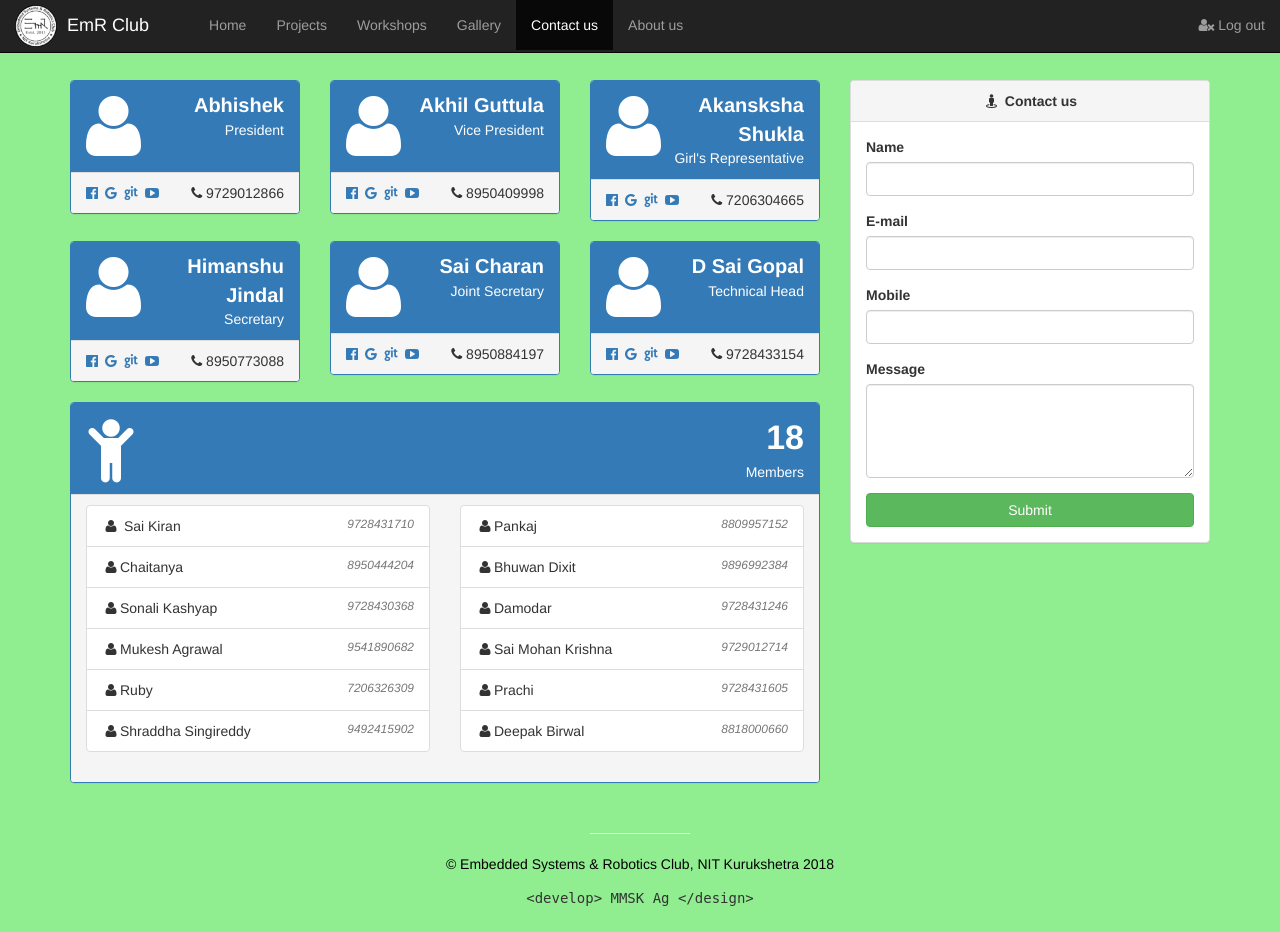
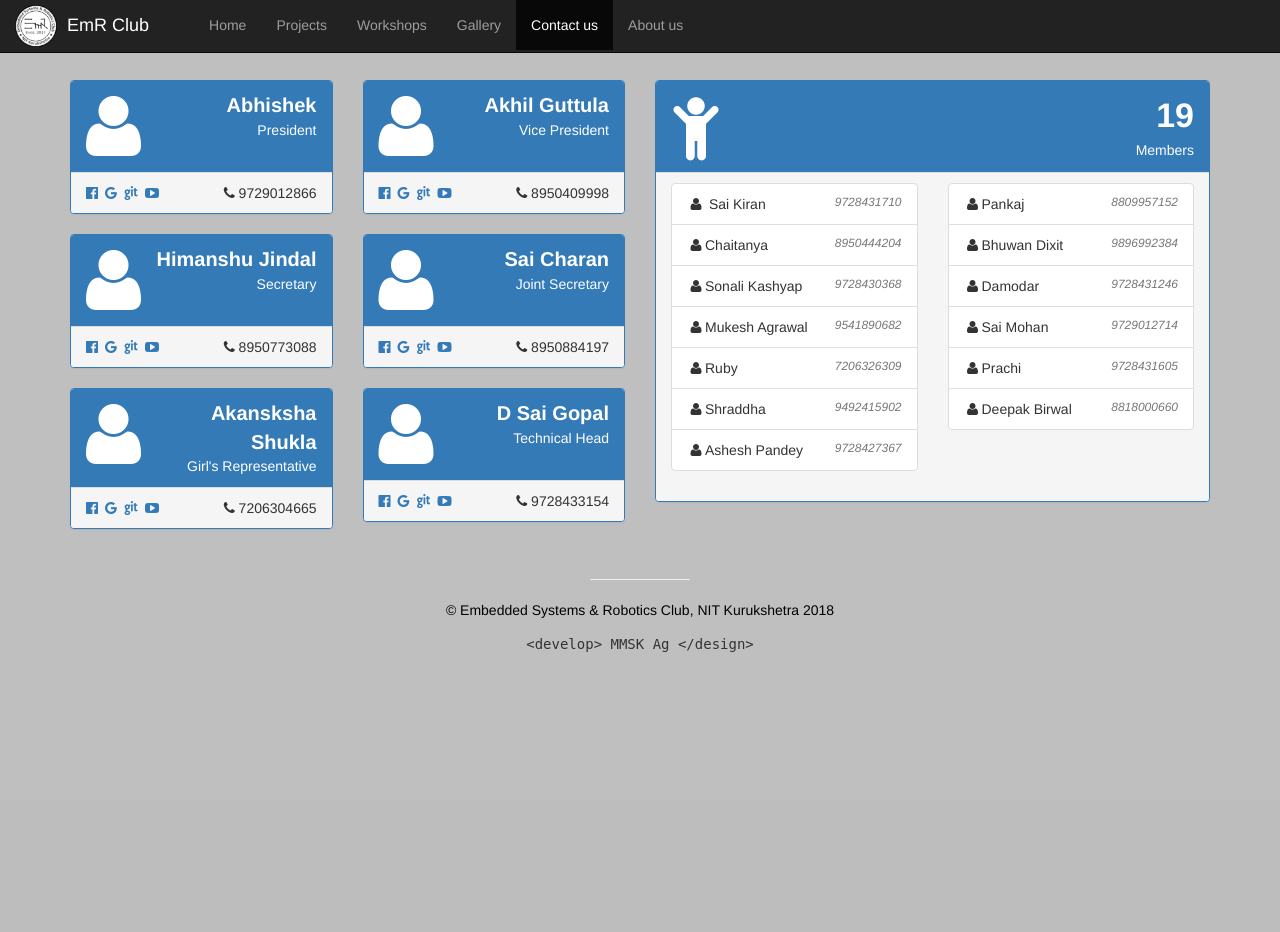
Before and after one commit to akhil-code/emr-website-php, a PHP site: page /pages/contactus.php in a window 1280 px wide. After the commit the page ends 652 px from the top, so only its background shows below. Run offline with PHP 8.4, Linux system fonts and the light colour scheme.

Commit message:
updated contactus page theme

```diff
--- a/pages/contactus.php
+++ b/pages/contactus.php
@@ -41,7 +41,7 @@
     </style>
   </head>
 
-  <body style="background-color:#90EE90">
+  <body style="background-color:#bfbfbf">
     <nav class="navbar navbar-inverse navbar-fixed-top">
       <div class="container-fluid">
         <img align="left" style="margin-top:5px;margin-bottom:5px;margin-right:10px;" src="../img/icon.png" alt="logo" height="42" width="42">
@@ -62,10 +62,6 @@
             <li class="active"><a href="#">Contact us</a></li>
             <li><a href="viewGraphs.php">About us</a></li>
           </ul>
-
-          <ul class="nav navbar-nav navbar-right">
-            <li><a href="adminLogin.php"><span class="fa fa-user-times"></span>  Log out</a></li>
-          </ul>
         </div>
       </div>
     </nav>
@@ -74,12 +70,12 @@
     <div class="container">
 
       <div class="row">
-        <div class="col-lg-8">
+        <div class="col-lg-6">
           <!-- row 1 -->
           <div class="row">
 
             <!-- panel starting -->
-            <div class="col-lg-4 col-md-6">
+            <div class="col-lg-6 col-md-6">
               <div class="panel panel-primary">
                 <div class="panel-heading">
                   <div class="row">
@@ -105,7 +101,7 @@
             <!-- panel ending -->
 
             <!-- panel starting -->
-            <div class="col-lg-4 col-md-6">
+            <div class="col-lg-6 col-md-6">
               <div class="panel panel-primary">
                 <div class="panel-heading">
                   <div class="row">
@@ -130,41 +126,13 @@
             </div>
             <!-- panel ending -->
 
-            <!-- panel starting -->
-            <div class="col-lg-4 col-md-6">
-              <div class="panel panel-primary">
-                <div class="panel-heading">
-                  <div class="row">
-                    <div class="col-xs-3">
-                      <i class="fa fa-user fa-5x"></i>
-                    </div>
-                    <div class="col-xs-9 text-right">
-                      <div class="huge">Akansksha Shukla</div>
-                      <div>Girl's Representative</div>
-                    </div>
-                  </div>
-                </div>
-                <div class="panel-footer">
-                  <span class="pull-left"><a><i class="fa fa-facebook-official">&nbsp;&nbsp;</i></a></span>
-                  <span class="pull-left"><a><i class="fa fa-google">&nbsp;&nbsp;</i></a></span>
-                  <span class="pull-left"><a><i class="fa fa-git">&nbsp;&nbsp;</i></a></span>
-                  <span class="pull-left"><a><i class="fa fa-youtube-play">&nbsp;&nbsp;</i></a></span>
-                  <span class="pull-right"><i class="fa fa-phone"></i>&nbsp;7206304665</span>
-                  <div class="clearfix"></div>
-                </div>
-              </div>
-            </div>
-            <!-- panel ending -->
-
-
-
           </div>
 
           <!-- row 2 -->
           <div class="row">
 
             <!-- panel starting -->
-            <div class="col-lg-4 col-md-6">
+            <div class="col-lg-6 col-md-6">
               <div class="panel panel-primary">
                 <div class="panel-heading">
                   <div class="row">
@@ -190,7 +158,7 @@
             <!-- panel ending -->
 
             <!-- panel starting -->
-            <div class="col-lg-4 col-md-6">
+            <div class="col-lg-6 col-md-6">
               <div class="panel panel-primary">
                 <div class="panel-heading">
                   <div class="row">
@@ -215,8 +183,13 @@
             </div>
             <!-- panel ending -->
 
+          </div>
+
+          <!-- row 3 -->
+          <div class="row">
+
             <!-- panel starting -->
-            <div class="col-lg-4 col-md-6">
+            <div class="col-lg-6 col-md-6">
               <div class="panel panel-primary">
                 <div class="panel-heading">
                   <div class="row">
@@ -224,7 +197,33 @@
                       <i class="fa fa-user fa-5x"></i>
                     </div>
                     <div class="col-xs-9 text-right">
-                      <div class="huge">D Sai Gopal</div>
+                      <div class="huge">Akansksha Shukla</div>
+                      <div>Girl's Representative</div>
+                    </div>
+                  </div>
+                </div>
+                <div class="panel-footer">
+                  <span class="pull-left"><a><i class="fa fa-facebook-official">&nbsp;&nbsp;</i></a></span>
+                  <span class="pull-left"><a><i class="fa fa-google">&nbsp;&nbsp;</i></a></span>
+                  <span class="pull-left"><a><i class="fa fa-git">&nbsp;&nbsp;</i></a></span>
+                  <span class="pull-left"><a><i class="fa fa-youtube-play">&nbsp;&nbsp;</i></a></span>
+                  <span class="pull-right"><i class="fa fa-phone"></i>&nbsp;7206304665</span>
+                  <div class="clearfix"></div>
+                </div>
+              </div>
+            </div>
+            <!-- panel ending -->
+
+            <!-- panel starting -->
+            <div class="col-lg-6 col-md-6">
+              <div class="panel panel-primary">
+                <div class="panel-heading">
+                  <div class="row">
+                    <div class="col-xs-3">
+                      <i class="fa fa-user fa-5x"></i>
+                    </div>
+                    <div class="col-xs-9 text-right">
+                      <div class="huge">D Sai Gopal </div>
                       <div>Technical Head</div>
                     </div>
                   </div>
@@ -240,8 +239,14 @@
               </div>
             </div>
             <!-- panel ending -->
+
           </div>
 
+
+
+        </div>
+
+        <div class="col-lg-6">
           <!-- row 3 -->
           <div class="row">
               <!-- panel starting -->
@@ -253,7 +258,7 @@
                           <i class="fa fa-child fa-5x"></i>
                         </div>
                         <div class="col-xs-9 text-right">
-                          <div class="mega">18</div>
+                          <div class="mega">19</div>
                           <div>Members</div>
                         </div>
                       </div>
@@ -294,9 +299,15 @@
                               </span>
                             </div>
                             <div class="list-group-item">
-                              <i class="fa fa-user fa-fw"></i>Shraddha Singireddy
+                              <i class="fa fa-user fa-fw"></i>Shraddha
                               <span class="pull-right text-muted small">
                                 <em>9492415902</em>
+                              </span>
+                            </div>
+                            <div class="list-group-item">
+                              <i class="fa fa-user fa-fw"></i>Ashesh Pandey
+                              <span class="pull-right text-muted small">
+                                <em>9728427367</em>
                               </span>
                             </div>
                           </div>
@@ -323,7 +334,7 @@
                               </span>
                             </div>
                             <div class="list-group-item">
-                              <i class="fa fa-user fa-fw"></i>Sai Mohan Krishna
+                              <i class="fa fa-user fa-fw"></i>Sai Mohan
                               <span class="pull-right text-muted small">
                                 <em>9729012714</em>
                               </span>
@@ -351,44 +362,6 @@
                   </div>
                 </div>
                 <!-- panel ending -->
-          </div>
-
-
-        </div>
-
-        <div class="col-lg-4">
-          <div class="panel panel-default">
-              <div align="center" class="panel-heading">
-                <i class="fa fa-street-view fa-fw"></i><strong> Contact us</strong>
-              </div>
-              <!-- /.panel-heading -->
-              <div class="panel-body">
-                <div class="form-group">
-                  <label>Name</label>
-                  <input class="form-control">
-                  <!-- <p class="help-block">in which voting is hosted</p> -->
-                </div>
-
-                <div class="form-group">
-                  <label>E-mail</label>
-                  <input class="form-control">
-                  <!-- <p class="help-block">in which voting is hosted</p> -->
-                </div>
-
-                <div class="form-group">
-                  <label>Mobile</label>
-                  <input class="form-control">
-                  <!-- <p class="help-block">in which voting is hosted</p> -->
-                </div>
-
-                <div class="form-group">
-                  <label>Message</label>
-                  <textarea class="form-control" rows="4"></textarea>
-                </div>
-
-                <a href="#" class="btn btn-success btn-block">Submit</a>
-              </div>
-              <!-- /.panel-body -->
           </div>
 
         </div>
```
